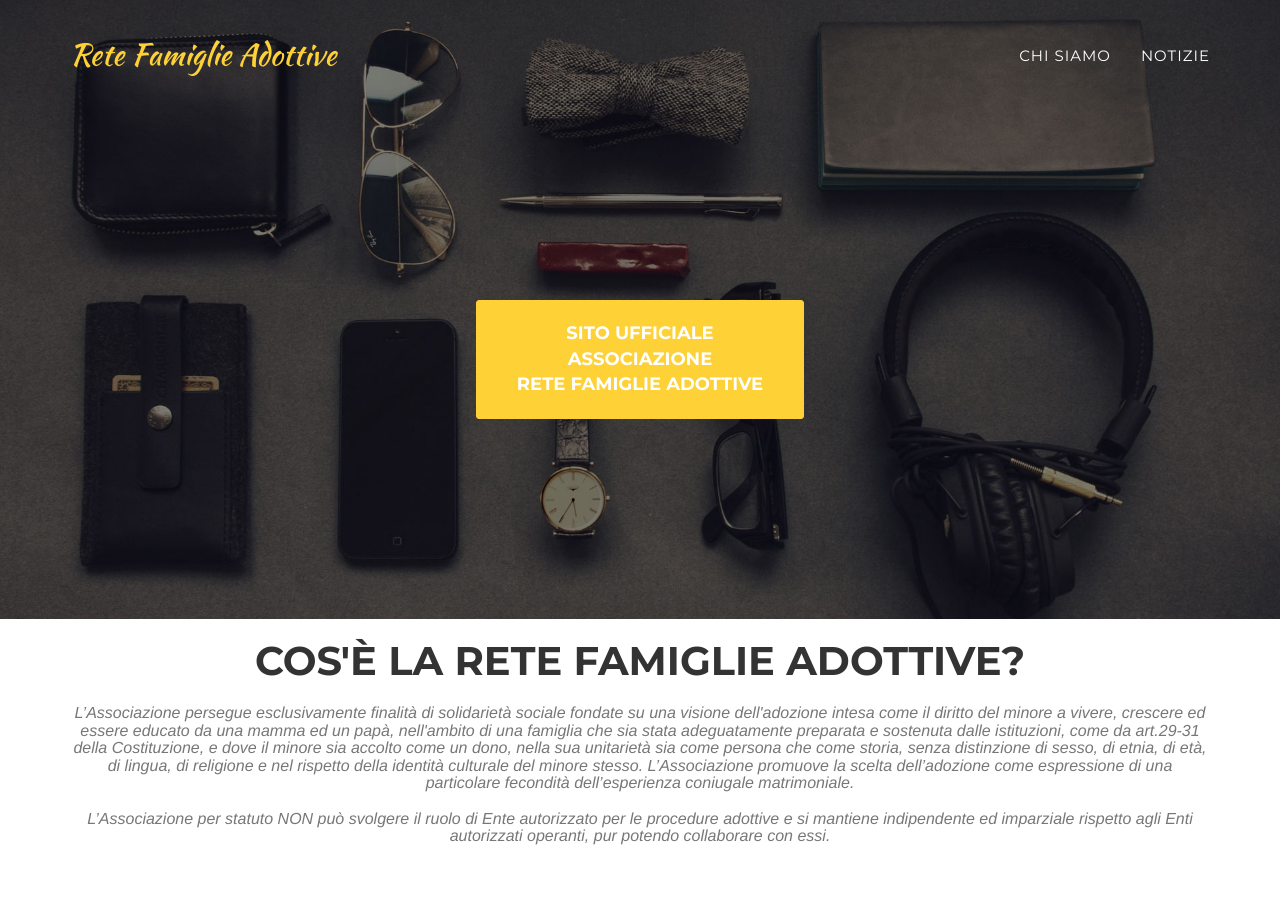
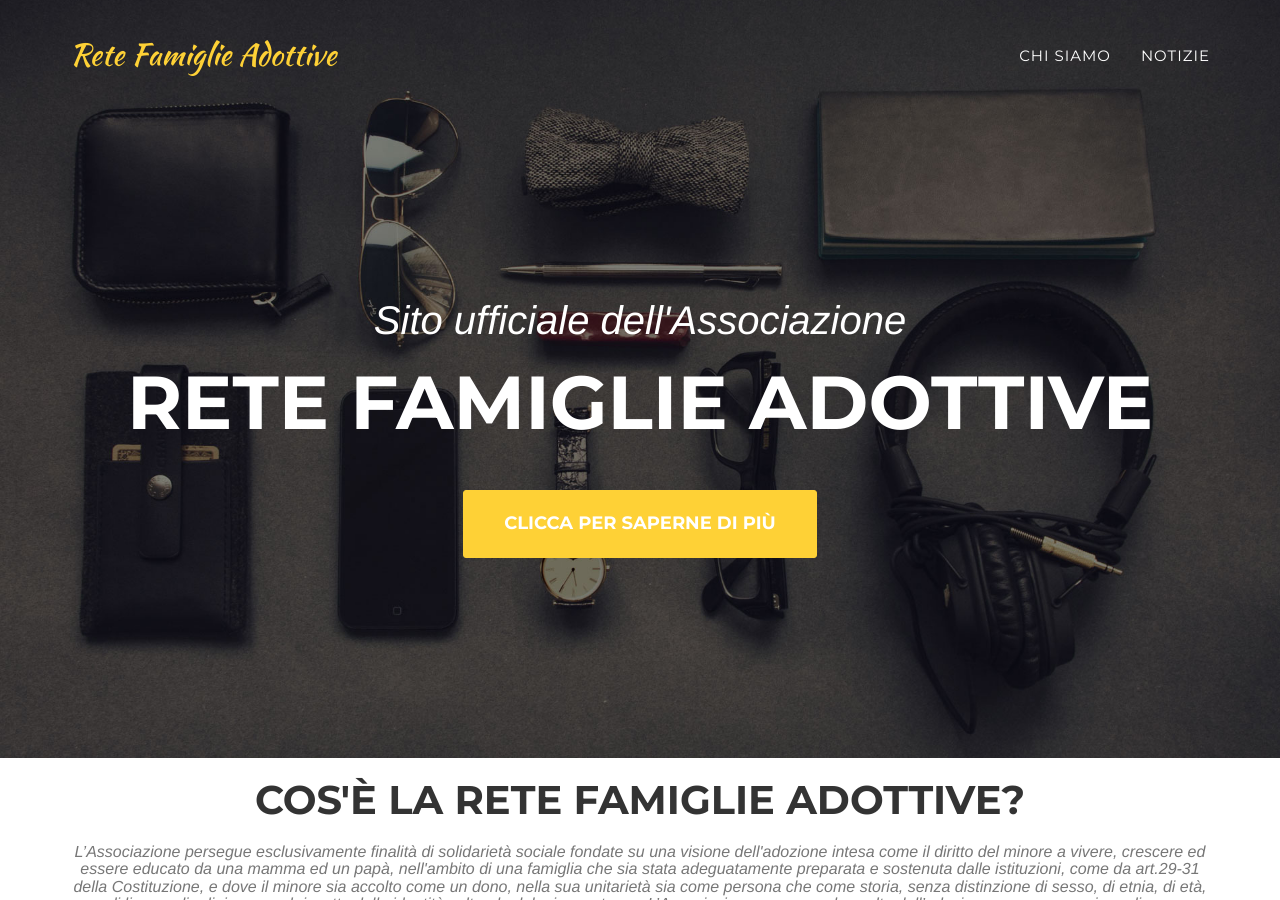
Before and after one commit to ggentili/rfa, a Jekyll site: the page built from index.html, in a window 1280 px wide and 900 px high. Built offline with Jekyll 4.4.1, drawn with Linux system fonts in a browser that asks for light colours; some web fonts are replaced.

Commit message:
Update header.html

```diff
--- a/_includes/header.html
+++ b/_includes/header.html
@@ -46,11 +46,9 @@
     <header>
         <div class="container">
             <div class="intro-text">
-                <!-- <div class="intro-lead-in">&nbsp;<!UP22></div> -->
-                <!-- <div class="intro-heading">It's Nice To Meet You</div> -->
-                <a href="#services" class="page-scroll btn btn-xl">Sito ufficiale<br>
-                Associazione<br>
-                Rete Famiglie Adottive</a>
+                <div class="intro-lead-in">Sito ufficiale dell'Associazione<!UP22></div>
+                <div class="intro-heading">Rete Famiglie Adottive</div>
+                <a href="#services" class="page-scroll btn btn-xl">Clicca per saperne di più</a>
             </div>
         </div>
     </header>
```
